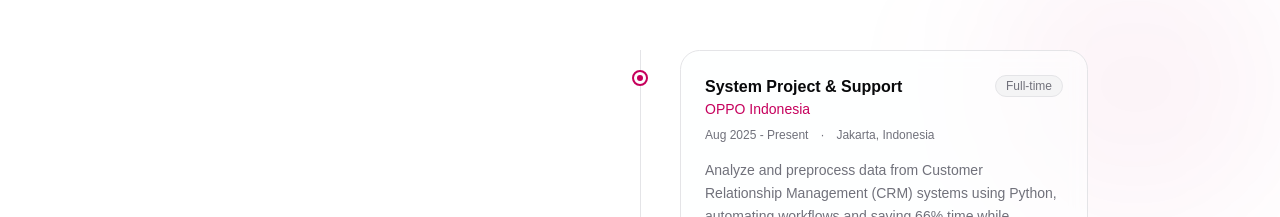
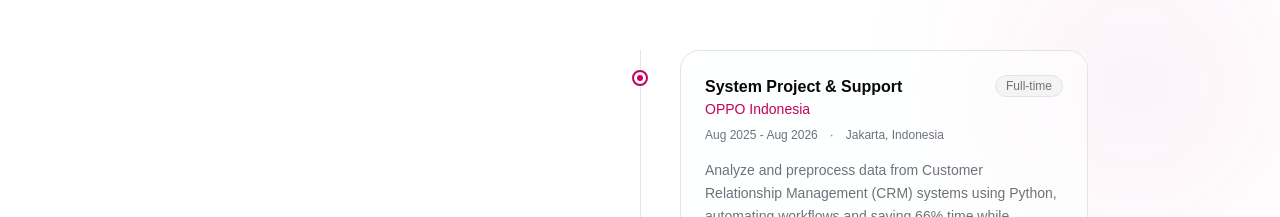
Before and after one commit to LixzyA/portfolio, a React (Vite) app: page / in a window 1280 px wide. Shown: the part 1640-1857 px from the top of the page. Built offline with nearby package versions, Linux system fonts and the light colour scheme.

Commit message:
updated experience section

```diff
--- a/src/components/ExperienceSection.tsx
+++ b/src/components/ExperienceSection.tsx
@@ -2,7 +2,7 @@ const experiences = [
   {
     company: "OPPO Indonesia",
     role: "System Project & Support",
-    period: "Aug 2025 - Present",
+    period: "Aug 2025 - Aug 2026",
     location: "Jakarta, Indonesia",
     type: "Full-time",
     description:
```
